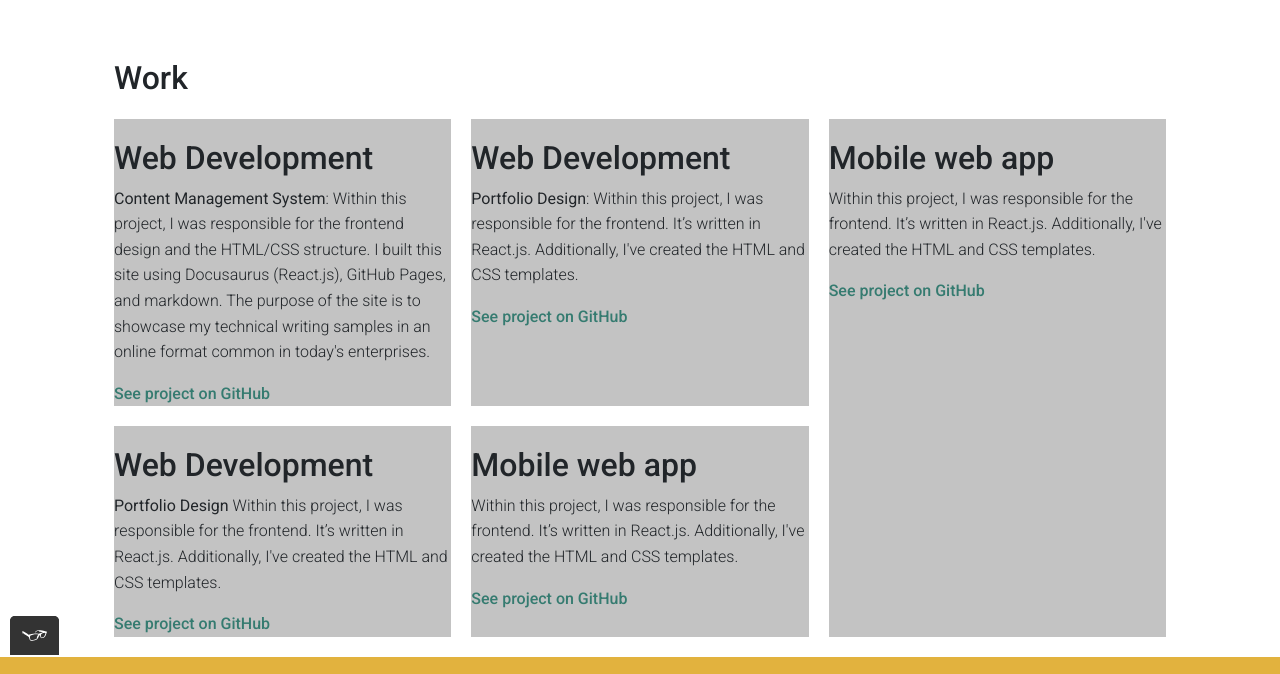
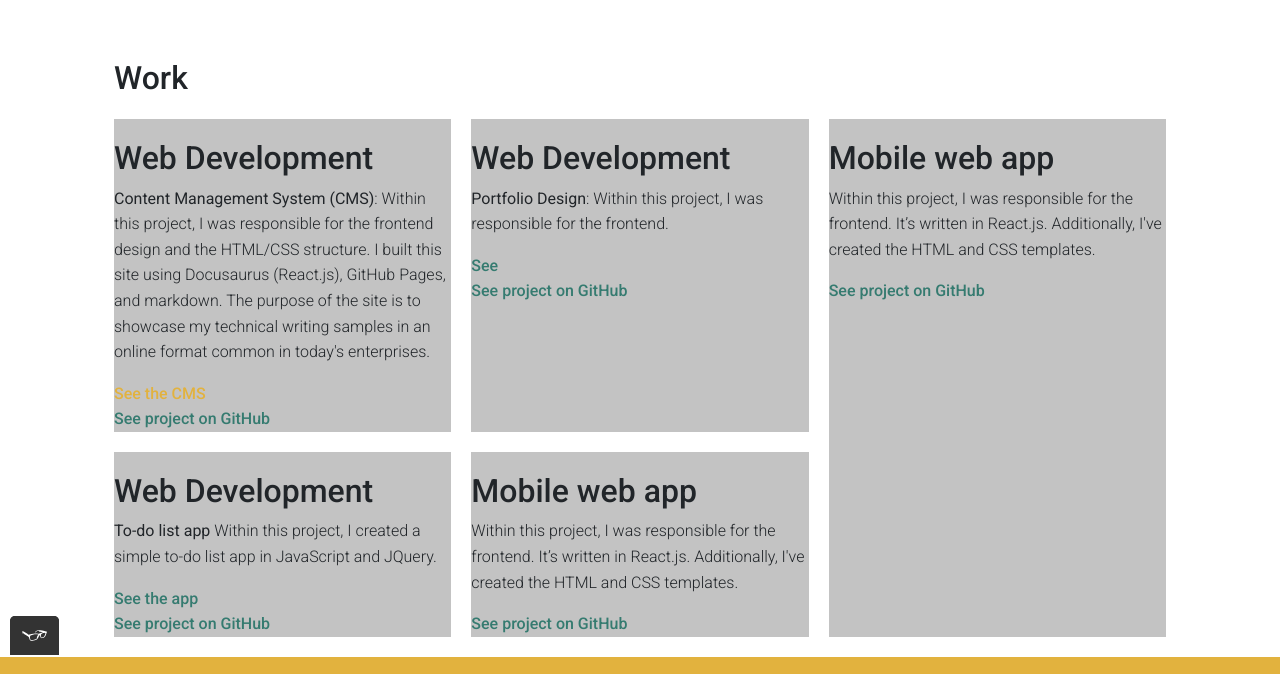
Before and after one commit to patriciamcphee/my-fullstack-portfolio, a website: page work.html in a window 1280 px wide. Shown: the part 145-819 px from the top of the page. Drawn offline with nearby package versions, Linux system fonts and the light colour scheme.

Commit message:
add links to to-do list app

```diff
--- a/work.html
+++ b/work.html
@@ -49,24 +49,27 @@
             <div class="grid grid">
               <div class="grid__item">
                 <h2>Web Development</h2>
-                <p><b>Content Management System</b>:
+                <p><b>Content Management System (CMS)</b>:
                    Within this project, I was responsible for the frontend design and the HTML/CSS structure. I built this site using Docusaurus (React.js), GitHub Pages, and markdown. The purpose of the site is to showcase my technical writing samples in an online format common in today's enterprises.
                 </p>
+                <a href="" target="_blank">See the CMS</a><br />
                 <a href="https://github.com/patriciamcphee/portfolio" target="_blank">See project on GitHub</a>
              </div>
              <div class="grid__item">
               <h2>Web Development</h2>
               <p><b>Portfolio Design</b>:
-                 Within this project, I was responsible for the frontend. It’s written in React.js. Additionally, I've created the HTML and CSS templates.
+                 Within this project, I was responsible for the frontend.
               </p>
-              <a href="#">See project on GitHub</a>
+              <a href="#" target="_blank">See </a><br />
+              <a href="#" target="_blank">See project on GitHub</a>
            </div>
            <div class="grid__item">
             <h2>Web Development</h2>
-            <p><b>Portfolio Design</b>
-               Within this project, I was responsible for the frontend. It’s written in React.js. Additionally, I've created the HTML and CSS templates.
+            <p><b>To-do list app</b>
+               Within this project, I created a simple to-do list app in JavaScript and JQuery.
             </p>
-            <a href="#">See project on GitHub</a>
+            <a href="https://patriciamcphee.github.io/to-do-list-app/" target="_blank">See the app</a><br />
+            <a href="https://github.com/patriciamcphee/to-do-list-app" target="_blank">See project on GitHub</a>
          </div>
          <div class="grid__item">
           <h2>Mobile web app</h2>
```
